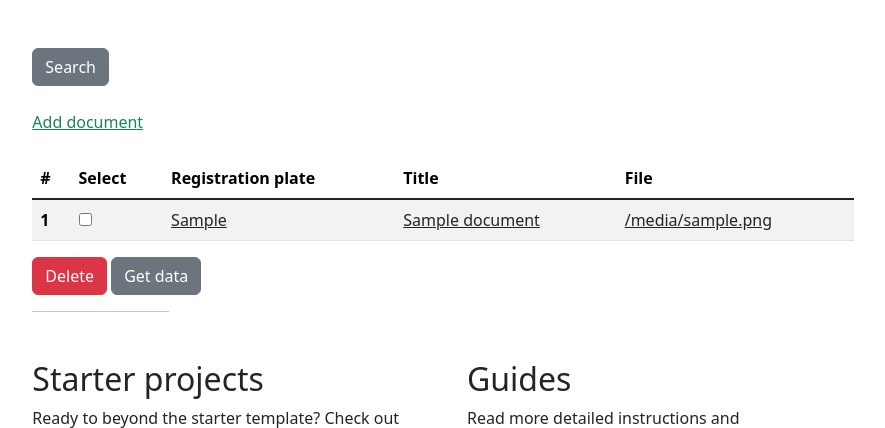
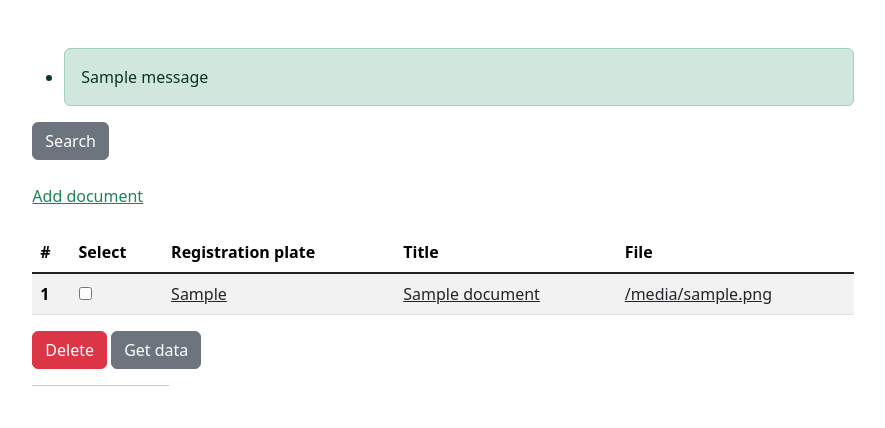
Before and after one commit to massacc/fleet, a Django app: template documents/templates/documents/list.html in a window 1280 px wide. Shown: the part 121-549 px from the top of the page, without its empty margins (197-1082 px from the left). Run offline with Django 3.2, Linux system fonts and the light colour scheme; the template is opened without the code that fills it: most values are stand-ins (such as "Sample title", 1, 10 or a date in 2020); one stand-in notice (Sample message) is shown; some libraries are stand-ins or nearby versions.

Commit message:
django messages added to template

```diff
--- a/fleetmanager/templates/fleetmanager/base.html
+++ b/fleetmanager/templates/fleetmanager/base.html
@@ -141,6 +141,13 @@
   </header>
 
   <main>
+    {% if messages %}
+      <ul class="messages">
+        {% for message in messages %}
+          <li{% if message.tags %} class="alert alert-{{message.tags}}" {% endif %}>{{ message }}</li>
+        {% endfor %}
+      </ul>
+    {% endif %}
     <!-- <h1>Get started with Bootstrap</h1>
     <p class="fs-5 col-md-8">Quickly and easily get started with Bootstrap's compiled, production-ready files with this barebones example featuring some basic HTML and helpful links. Download all our examples to get started.</p>
 
```
